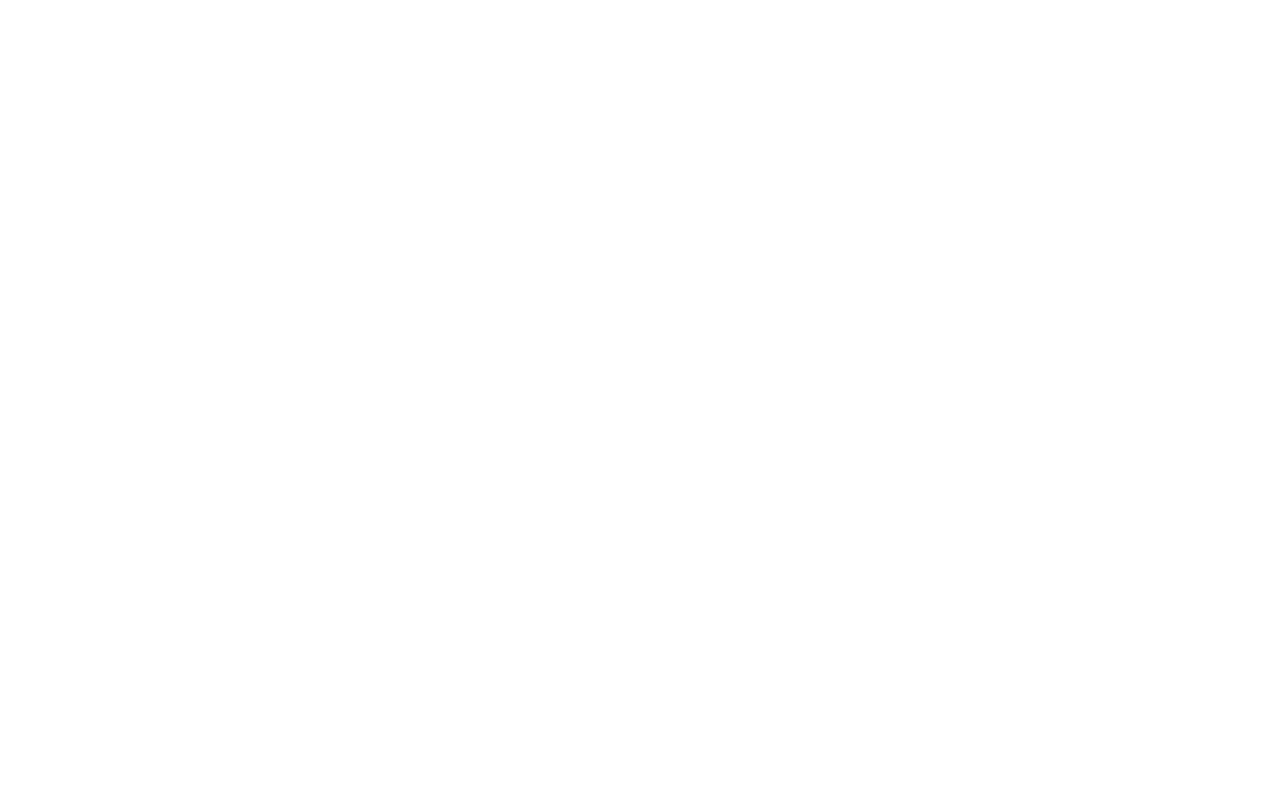
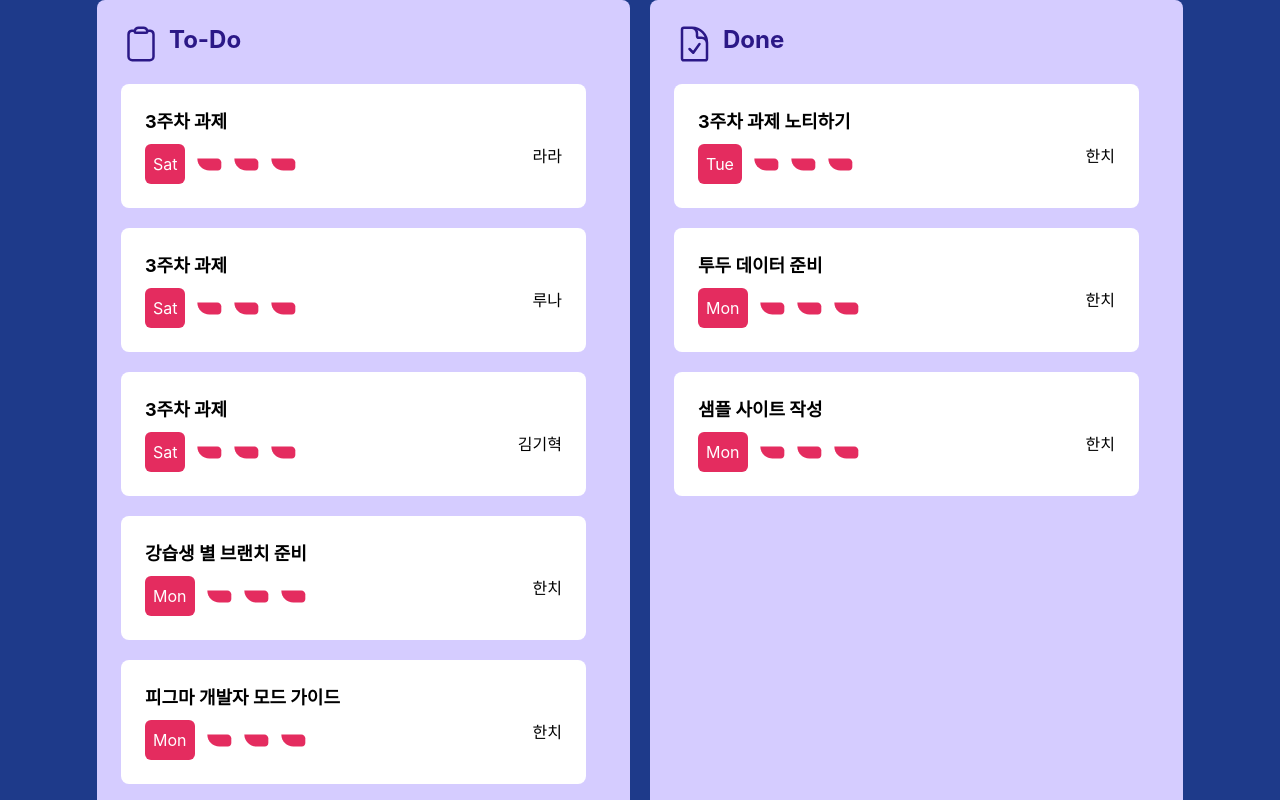
Before and after one commit to lindychi/frontend-bootcamp, a React (Create React App) app: page / in a window 1280 px wide. Shown: the top 800 px of the page. Built offline with nearby package versions, Linux system fonts and the light colour scheme.

Commit message:
과제생성

```diff
--- a/src/App.tsx
+++ b/src/App.tsx
@@ -6,7 +6,85 @@ function App() {
   const todoList = todoData.filter((item) => item.progress === "TODO");
   const doneList = todoData.filter((item) => item.progress === "DONE");
 
-  return <div></div>;
+  const Doinglist = [
+    { title: '3주차 과제', day: 'Sat', who: '라라'},
+    { title: '3주차 과제', day: 'Sat', who: '루나' },
+    { title: '3주차 과제', day:'Sat', who: '김기혁'},
+    { title: '강습생 별 브랜치 준비', day:'Mon', who: '한치'},
+    { title: '피그마 개발자 모드 가이드', day:'Mon', who: '한치'},
+    { title: 'VSCODE 새로고침 하는 법 가이드', day:'Sat', who: '한치'}
+  ]
+  const Donelist = [
+    { title: '3주차 과제 노티하기', day: 'Tue', who: '한치'},
+    { title: '투두 데이터 준비', day: 'Mon', who: '한치'},
+    { title: '샘플 사이트 작성', day: 'Mon', who: '한치'}
+  ]
+
+  return <div className="bg-blue-900 flex flex-row justify-center items-cener gap-5">
+<div className="bg-blue-100 grid gap-5 w-[533px] p-[24px]  rounded-lg">
+  <div className="flex flex-row gap-2">
+    <div><TodoIcon/></div>
+    <div className="text-2xl text-blue-800 font-bold">To-Do</div>
+  </div>
+
+
+  {Doinglist.map((item, index) =>
+  <div key={index} className="bg-white w-[465px] p-[24px] grid gap-2 rounded-lg">
+    <div className="font-bold text-lg"> {item.title}</div>
+    <div className="flex flex-row justify-between">
+      <div className="flex flex-row gap-3 items-center">
+        <div className="bg-priority-high text-white p-2 rounded-md">{item.day}</div>
+        <svg xmlns="http://www.w3.org/2000/svg" width="25" height="25" viewBox="0 0 25 25" fill="none">
+          <path d="M0.333252 6.5H20.3333C22.5424 6.5 24.3333 8.29086 24.3333 10.5V15.0714C24.3333 16.965 22.7982 18.5 20.9047 18.5H12.3333C5.70584 18.5 0.333252 13.1274 0.333252 6.5Z" fill="#E42C5F"/>
+        </svg>
+        <svg xmlns="http://www.w3.org/2000/svg" width="25" height="25" viewBox="0 0 25 25" fill="none">
+          <path d="M0.333252 6.5H20.3333C22.5424 6.5 24.3333 8.29086 24.3333 10.5V15.0714C24.3333 16.965 22.7982 18.5 20.9047 18.5H12.3333C5.70584 18.5 0.333252 13.1274 0.333252 6.5Z" fill="#E42C5F"/>
+        </svg>
+        <svg xmlns="http://www.w3.org/2000/svg" width="25" height="25" viewBox="0 0 25 25" fill="none">
+          <path d="M0.333252 6.5H20.3333C22.5424 6.5 24.3333 8.29086 24.3333 10.5V15.0714C24.3333 16.965 22.7982 18.5 20.9047 18.5H12.3333C5.70584 18.5 0.333252 13.1274 0.333252 6.5Z" fill="#E42C5F"/>
+        </svg>
+      </div>
+      <div>{item.who}</div>
+    </div>
+  </div>
+)}
+
+</div>
+
+
+
+
+<div className="bg-blue-100 w-[533px] p-[24px]  rounded-lg flex flex-col gap-5 items-start">
+  <div className="flex flex-row gap-2">
+    <div><DoneIcon/></div>
+    <div className="text-2xl text-blue-800 font-bold">Done</div>
+  </div>
+
+  {Donelist.map((item, index) =>
+  <div key={index} className="bg-white w-[465px] p-[24px] grid gap-2 rounded-lg ">
+    <div className="font-bold text-lg"> {item.title}</div>
+    <div className="flex flex-row justify-between">
+      <div className="flex flex-row gap-3 items-center">
+        <div className="bg-priority-high text-white p-2 rounded-md">{item.day}</div>
+        <svg xmlns="http://www.w3.org/2000/svg" width="25" height="25" viewBox="0 0 25 25" fill="none">
+          <path d="M0.333252 6.5H20.3333C22.5424 6.5 24.3333 8.29086 24.3333 10.5V15.0714C24.3333 16.965 22.7982 18.5 20.9047 18.5H12.3333C5.70584 18.5 0.333252 13.1274 0.333252 6.5Z" fill="#E42C5F"/>
+        </svg>
+        <svg xmlns="http://www.w3.org/2000/svg" width="25" height="25" viewBox="0 0 25 25" fill="none">
+          <path d="M0.333252 6.5H20.3333C22.5424 6.5 24.3333 8.29086 24.3333 10.5V15.0714C24.3333 16.965 22.7982 18.5 20.9047 18.5H12.3333C5.70584 18.5 0.333252 13.1274 0.333252 6.5Z" fill="#E42C5F"/>
+        </svg>
+        <svg xmlns="http://www.w3.org/2000/svg" width="25" height="25" viewBox="0 0 25 25" fill="none">
+          <path d="M0.333252 6.5H20.3333C22.5424 6.5 24.3333 8.29086 24.3333 10.5V15.0714C24.3333 16.965 22.7982 18.5 20.9047 18.5H12.3333C5.70584 18.5 0.333252 13.1274 0.333252 6.5Z" fill="#E42C5F"/>
+        </svg>
+      </div>
+      <div>{item.who}</div>
+    </div>
+  </div>
+  )}
+
+</div>
+
+
+  </div>;
 }
 
 export const TodoIcon = () => {
```
